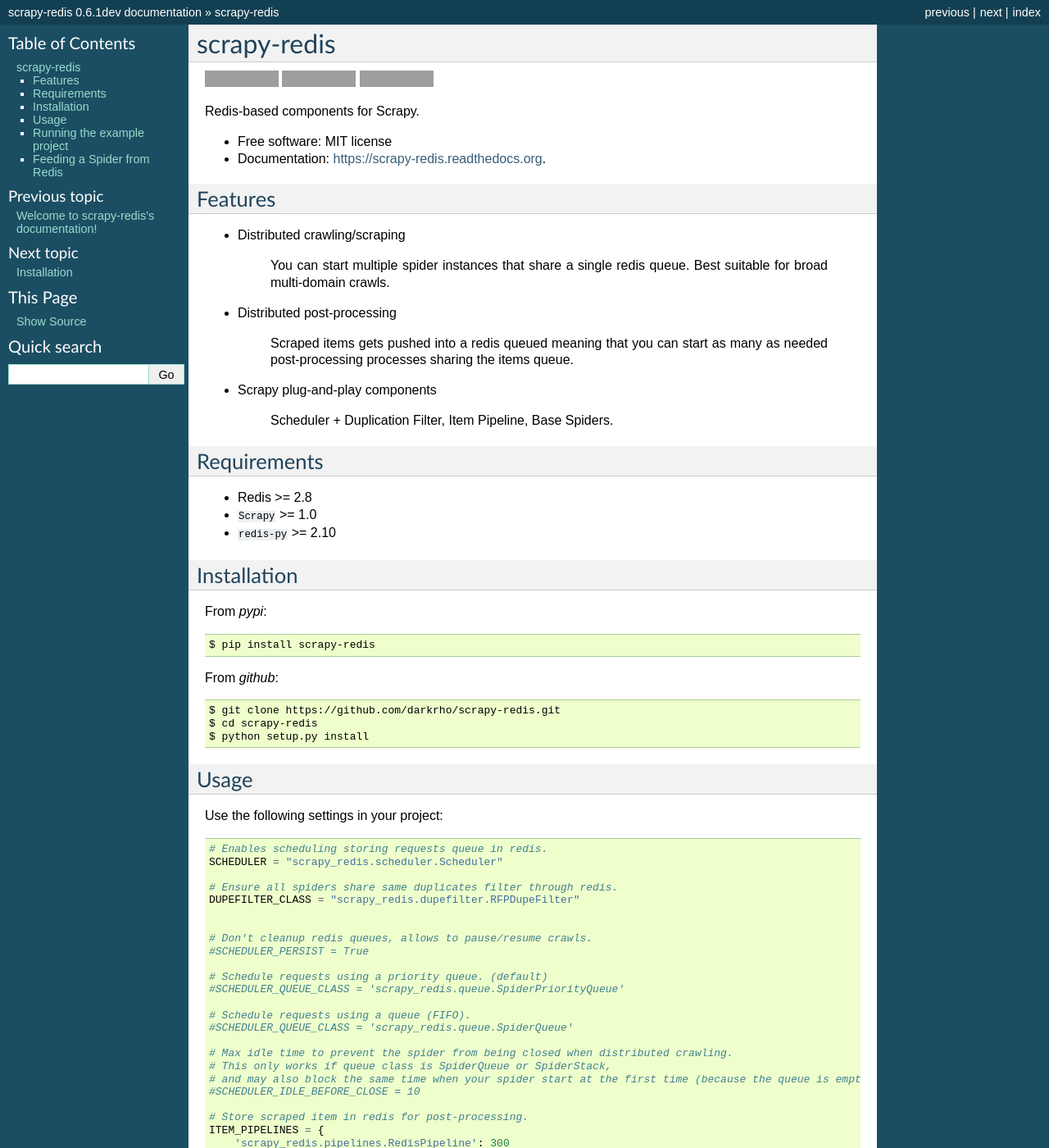
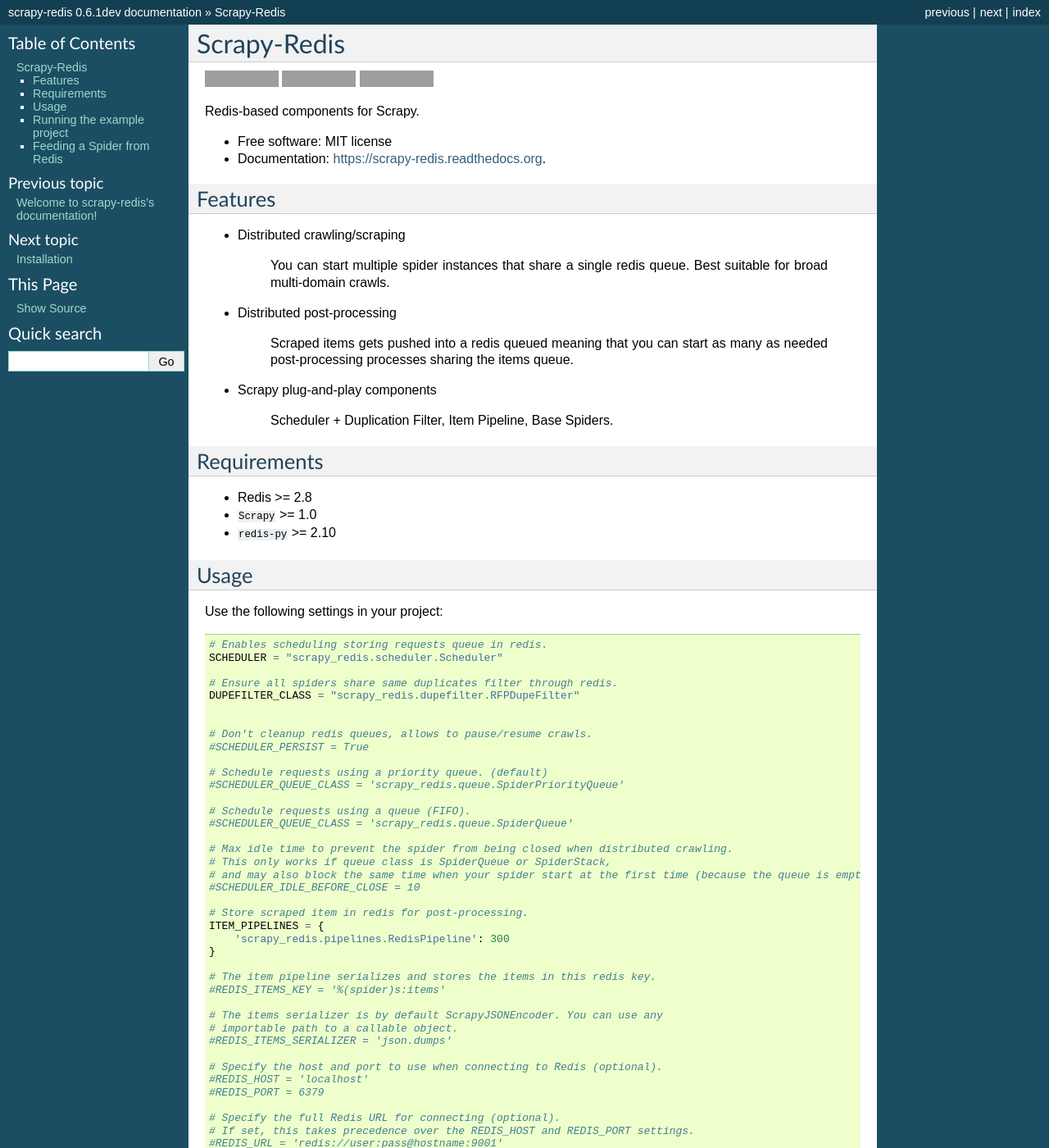
Before and after one commit to rmax/scrapy-redis, a Sphinx documentation site: the page built from docs/readme.rst, in a window 1280 px wide and 1400 px high. Shown: the whole window at 82% size. Built offline with Sphinx 7.4.7, drawn with Linux system fonts in a browser that asks for light colours; some of the changed text lies outside the part shown; grey boxes are pictures that could not be loaded.

Commit message:
Tweaked docs.

```diff
--- a/README.rst
+++ b/README.rst
@@ -1,5 +1,5 @@
 ============
-scrapy-redis
+Scrapy-Redis
 ============
 
 .. image:: https://img.shields.io/pypi/v/scrapy-redis.svg
@@ -11,7 +11,6 @@ scrapy-redis
 .. image:: https://readthedocs.org/projects/scrapy-redis/badge/?version=latest
         :target: https://readthedocs.org/projects/scrapy-redis/?badge=latest
         :alt: Documentation Status
-
 
 Redis-based components for Scrapy.
 
@@ -41,21 +40,6 @@ Requirements
 * Redis >= 2.8
 * ``Scrapy`` >= 1.0
 * ``redis-py`` >= 2.10
-
-
-Installation
-------------
-
-From `pypi`::
-
-  $ pip install scrapy-redis
-
-From `github`::
-
-  $ git clone https://github.com/darkrho/scrapy-redis.git
-  $ cd scrapy-redis
-  $ python setup.py install
-
 
 Usage
 -----
--- a/docs/conf.py
+++ b/docs/conf.py
@@ -40,7 +40,11 @@ import scrapy_redis
 
 # Add any Sphinx extension module names here, as strings. They can be
 # extensions coming with Sphinx (named 'sphinx.ext.*') or your custom ones.
-extensions = ['sphinx.ext.autodoc', 'sphinx.ext.viewcode']
+extensions = [
+    'sphinx.ext.autodoc',
+    'sphinx.ext.napoleon',
+    'sphinx.ext.viewcode',
+]
 
 # Add any paths that contain templates here, relative to this directory.
 templates_path = ['_templates']
```
Also changed, not shown: docs/modules.rst (added, +7 -0 lines), docs/scrapy_redis.rst (added, +62 -0 lines), 1 other file.
